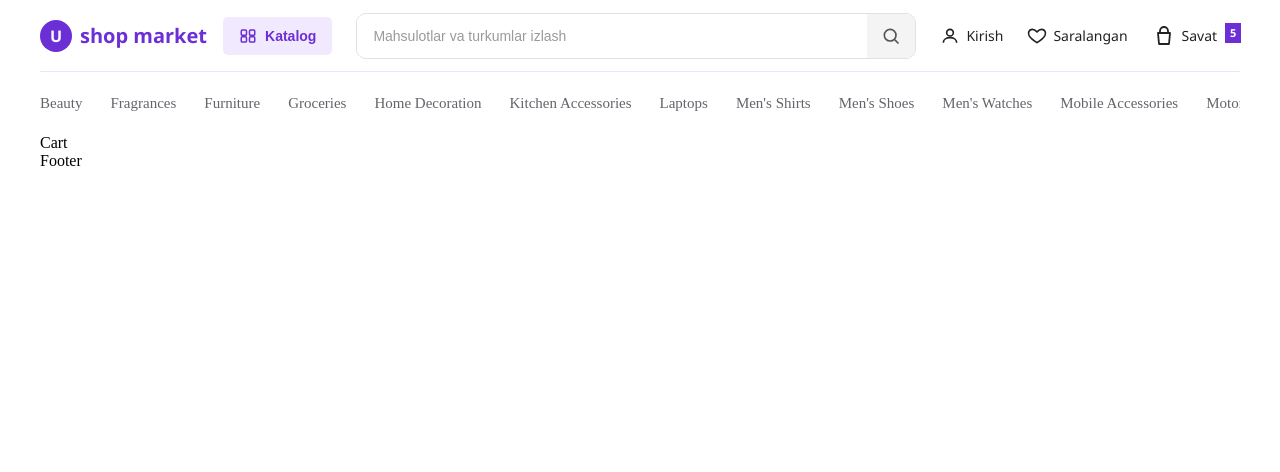
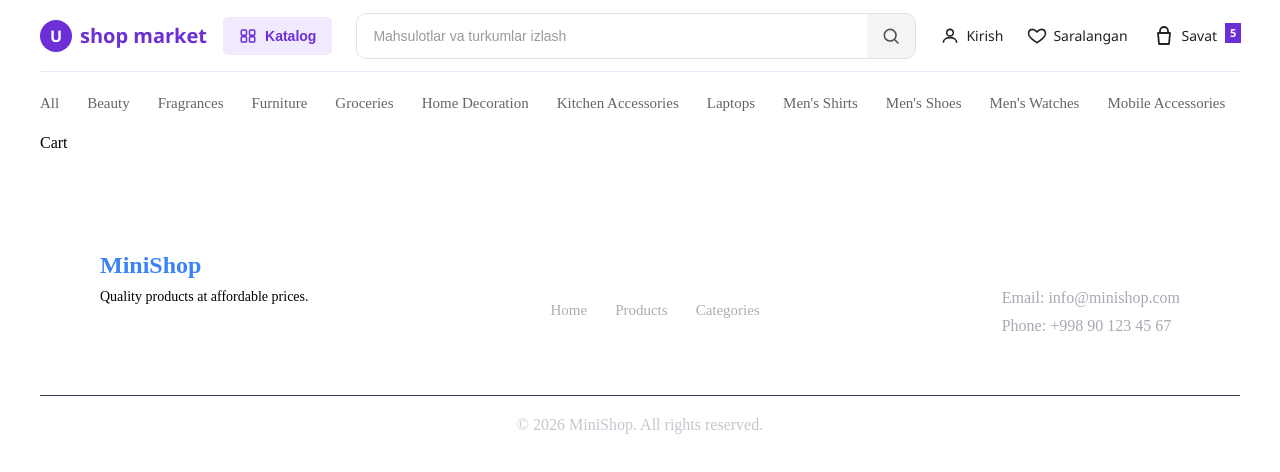
Before and after one commit to asadekk/react-mini-shop, a React (Vite) app: page /cart in a window 1280 px wide. Shown: the top 472 px of the page. Built offline with nearby package versions, Linux system fonts and the light colour scheme.

Commit message:
productdetail

```diff
--- a/src/companets/Footer.jsx
+++ b/src/companets/Footer.jsx
@@ -1,9 +1,35 @@
-import React from 'react'
+import "../css/footer.css";
 
 function Footer() {
   return (
-    <div>Footer</div>
-  )
+    <footer className="footer">
+      <div className="container footer-content">
+        <div className="footer-logo">
+          <h2>MiniShop</h2>
+          <p>Quality products at affordable prices.</p>
+        </div>
+
+        <div className="footer-links">
+          <h3>Quick Links</h3>
+          <ul>
+            <li><a href="/">Home</a></li>
+            <li><a href="/products">Products</a></li>
+            <li><a href="/categories">Categories</a></li>
+          </ul>
+        </div>
+
+        <div className="footer-contact">
+          <h3>Contact</h3>
+          <p>Email: info@minishop.com</p>
+          <p>Phone: +998 90 123 45 67</p>
+        </div>
+      </div>
+
+      <div className="footer-bottom">
+        <p>© 2026 MiniShop. All rights reserved.</p>
+      </div>
+    </footer>
+  );
 }
 
-export default Footer
+export default Footer;
--- a/src/companets/Navbar.jsx
+++ b/src/companets/Navbar.jsx
@@ -83,6 +83,7 @@ function Navbar() {
     <div className="btn-categorys">
 
       <ul>
+        <li><Link to="/">All</Link></li>
         <li><Link to="/products/category/beauty">Beauty</Link></li>
         <li><Link to="/products/category/fragrances">Fragrances</Link></li>
         <li><Link to="/products/category/furniture">Furniture</Link></li>
--- a/src/companets/ProductCord.jsx
+++ b/src/companets/ProductCord.jsx
@@ -1,7 +1,9 @@
+import { Link } from "react-router";
 import "../css/ProductCord.css";
 
 function ProductCord({ product }) {
   return (
+    <Link to={`/product/${product.id}`}>
       <div className="product-card">
         <div className="product-card__image-wrap">
           <img
@@ -10,7 +12,9 @@ function ProductCord({ product }) {
             className="product-card__image"
           />
 
-        <button className="product-card__like">
+          <button className="product-card__like" onClick={(e) => {
+            e.preventDefault()
+          }}>
             ❤️
           </button>
         </div>
@@ -44,11 +48,14 @@ function ProductCord({ product }) {
             <span>{product.rating}</span>
           </div>
 
-        <button className="product-card__cta">
+          <button className="product-card__cta" onClick={(e) => {
+            e.preventDefault()
+          }}>
             🛒 Savatga qo'shish
           </button>
         </div>
       </div>
+    </Link>
   );
 }
 
--- a/src/css/ProductCord.css
+++ b/src/css/ProductCord.css
@@ -6,6 +6,7 @@
   grid-template-columns: repeat(5, 220px);
   justify-content: space-between;
   row-gap: 25px;
+
 }
 
 .product-card {
@@ -75,6 +76,7 @@
 .product-card__price {
   font-size: 18px;
   font-weight: 700;
+
 }
 
 .product-card__old-price {
@@ -88,14 +90,16 @@
   background: #fff2a8;
   padding: 3px 7px;
   border-radius: 5px;
-  font-size: 12px;
+  fon-size: 12px;
 }
 
 .product-card__title {
   font-size: 14px;
   line-height: 1.4;
   height: 40px;
-  overflow: hidden;
+  overflow: hidden
+  ;
+   text-decoration: none;
 }
 
 .product-card__rating {
@@ -122,7 +126,10 @@
 .product-card__cta:hover {
   background: #5824b4;
 }
-
+a {
+  text-decoration: none;
+  color: inherit;
+}
 /* Responsive */
 
 @media (max-width:1200px){
--- /dev/null
+++ b/src/css/ProductDetail.css
@@ -0,0 +1,131 @@
+.product-detail {
+  width: 100%;
+  margin: 40px auto;
+}
+
+.product-detail-card {
+  display: flex;
+  gap: 50px;
+  padding: 30px;
+  background: #fff;
+  border-radius: 16px;
+  box-shadow: 0 4px 15px rgba(0, 0, 0, .08);
+}
+
+.product-detail-image {
+  width: 500px;
+  height: 500px;
+  background: #f6f6f6;
+  border-radius: 16px;
+  display: flex;
+  justify-content: center;
+  align-items: center;
+  position: relative;
+}
+
+.product-detail-image img {
+  width: 65%;
+  height: 65%;
+  object-fit: contain;
+}
+
+.product-card__like {
+  position: absolute;
+  top: 20px;
+  right: 20px;
+
+  width: 42px;
+  height: 42px;
+
+  border: none;
+  border-radius: 50%;
+
+  background: #fff;
+  font-size: 18px;
+  cursor: pointer;
+
+  box-shadow: 0 2px 8px rgba(0,0,0,.1);
+}
+
+.product-detail-info {
+  flex: 1;
+  display: flex;
+  flex-direction: column;
+}
+
+.product-detail-info h1 {
+  font-size: 34px;
+  margin-bottom: 15px;
+}
+
+.product-detail-rating {
+  color: #777;
+  margin-bottom: 20px;
+}
+
+.product-detail-price {
+  font-size: 38px;
+  font-weight: bold;
+  color: #7000ff;
+}
+
+.product-detail-old {
+  color: #999;
+  text-decoration: line-through;
+  margin-top: 12px;
+}
+
+.product-detail-installment {
+  display: inline-block;
+  width: fit-content;
+  margin: 15px 0;
+
+  padding: 6px 12px;
+
+  background: #fff3b0;
+
+  border-radius: 6px;
+
+  font-size: 15px;
+}
+
+.product-detail-description {
+  line-height: 1.7;
+  color: #555;
+}
+
+.product-detail-buttons {
+  display: flex;
+  gap: 15px;
+  margin-top: auto;
+}
+
+.product-detail-buttons button {
+  padding: 24px 38px;
+  border: none;
+  border-radius: 10px;
+  font-size: 17px;
+  cursor: pointer;
+}
+
+
+.cart-btn {
+  background: #3f4fb6;
+  color: white;
+  margin-bottom: 80px;
+}
+
+
+
+@media (max-width:992px){
+
+.product-detail-card{
+    flex-direction:column;
+}
+
+.product-detail-image{
+    width:100%;
+    height:350px;
+}
+
+}
--- /dev/null
+++ b/src/css/footer.css
@@ -0,0 +1,63 @@
+.footer {
+  color: #fff;
+  margin-top: 50px;
+}
+
+.container {
+  width: 90%;
+  max-width: 1200px;
+  margin: 0 auto;
+}
+
+.footer-content {
+  display: flex;
+  justify-content: space-between;
+  gap: 40px;
+  padding: 50px 0;
+  flex-wrap: wrap;
+}
+
+.footer-logo h2 {
+  color: #3b82f6;
+  margin-bottom: 10px;
+}
+
+.footer-logo p {
+  color: #000000;
+  font-size: 14px;
+}
+
+.footer-links h3,
+.footer-contact h3 {
+  margin-bottom: 15px;
+}
+
+.footer-links ul {
+  list-style: none;
+}
+
+.footer-links li {
+  margin-bottom: 10px;
+}
+
+.footer-links a {
+  color: #aaafb5;
+  text-decoration: none;
+  transition: 0.3s;
+}
+
+.footer-links a:hover {
+  color: #3b82f6;
+}
+
+.footer-contact p {
+  margin-bottom: 10px;
+  color: #a6aab2;
+}
+
+.footer-bottom {
+  border-top: 1px solid #374151;
+  text-align: center;
+  padding: 20px 0;
+  color: #c3c8cf;
+}
--- a/src/pages/ProductDetail.jsx
+++ b/src/pages/ProductDetail.jsx
@@ -1,9 +1,64 @@
 import React from 'react'
+import '../css/ProductDetail.css'
+import { useLoaderData, useParams } from 'react-router'
+export async function loader({ params }) {
+  const res = await fetch(
+    `https://dummyjson.com/products/${params.id}`
+  );
 
+  return res.json();
+}
 function ProductDetail() {
+  const { id } = useParams()
+  const product = useLoaderData()
+  console.log(product);
+
   return (
-    <div>ProductDetail</div>
-  )
+    <div className="product-detail">
+      <div className="product-detail-card">
+
+        <div className="product-detail-image">
+          <img src={product.thumbnail} alt={product.title} />
+
+          <button className="product-card__like">
+            ❤️
+          </button>
+        </div>
+
+        <div className="product-detail-info">
+          <h1>{product.title}</h1>
+
+          <p className="product-detail-rating">
+            ⭐ {product.rating}
+          </p>
+
+          <h2 className="product-detail-price">
+            ${product.price}
+          </h2>
+
+          <p className="product-detail-old">
+            $
+            {(product.price / (1 - product.discountPercentage / 100)).toFixed(2)}
+          </p>
+
+          <span className="product-detail-installment">
+            ${(product.price / 12).toFixed(2)} / oy
+          </span>
+
+          <p className="product-detail-description">
+            {product.description}
+          </p>
+
+          <div className="product-detail-buttons">
+            <button className="cart-btn">
+              🛒 Savatga qo'shish
+            </button>
+          </div>
+        </div>
+
+      </div>
+    </div>
+  );
 }
 
 export default ProductDetail
--- a/src/router.jsx
+++ b/src/router.jsx
@@ -3,7 +3,7 @@ import { createBrowserRouter } from "react-router";
 import MainLayout from "./layouts/MainLayout";
 
 import Products, { productCategoryLoader } from "./pages/Products";
-import ProductDetail from "./pages/ProductDetail";
+import ProductDetail, { loader } from "./pages/ProductDetail";
 import Cart from "./pages/Cart";
 import Wishlist from "./pages/Wishlist";
 import Login from "./pages/Login";
@@ -31,8 +31,9 @@ const router = createBrowserRouter([
         loader: productCategoryLoader,
       },
       {
-        path: "products/:id",
+        path: "product/:id",
         element: <ProductDetail />,
+        loader: loader,
       },
       {
         path: "cart",
```
Lines whose indentation alone changed are shown as unchanged.
